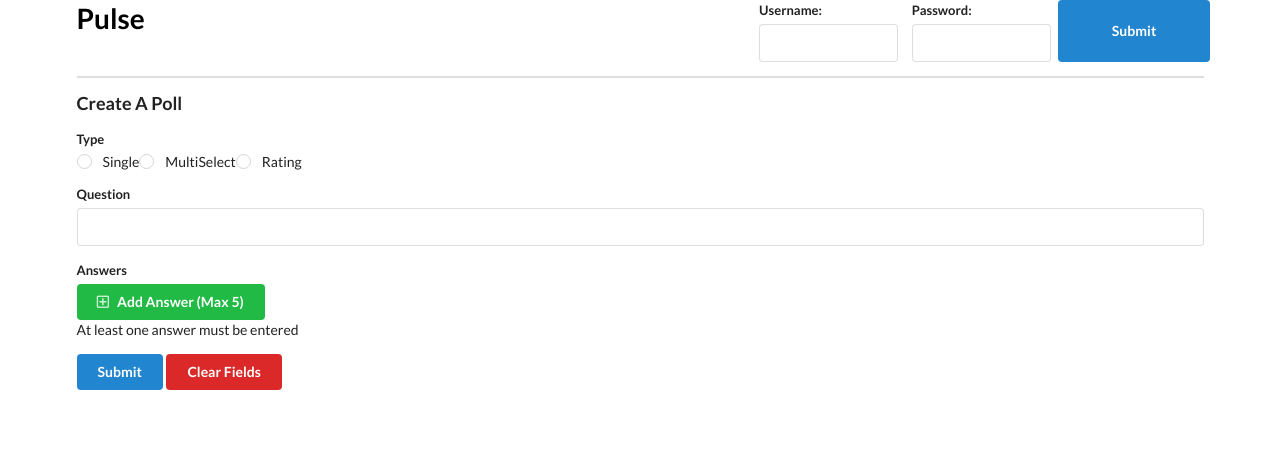
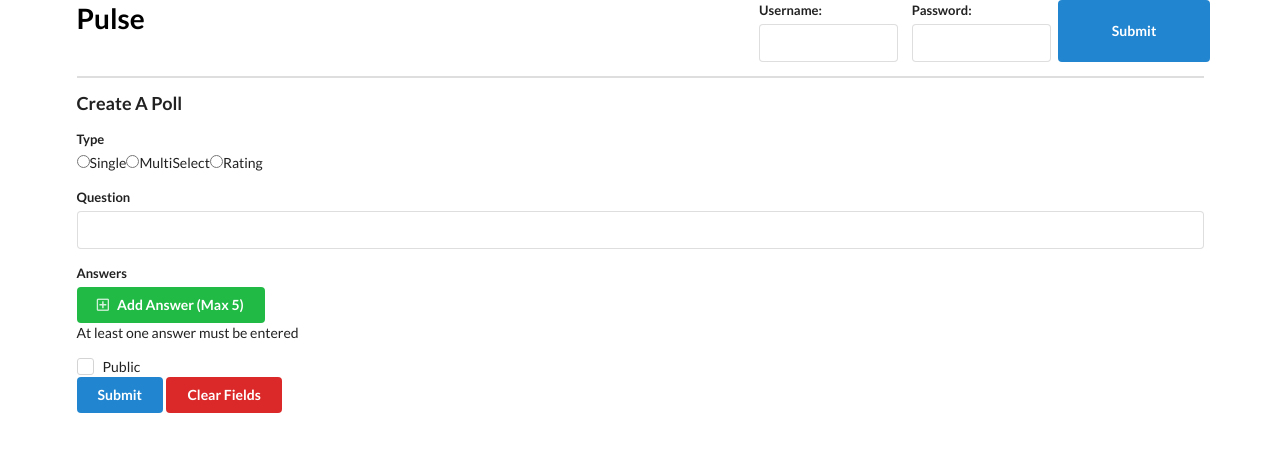
Before and after one commit to karynntran/polls, a React (Create React App) app in the folder app/: page /cards/create in a window 1280 px wide. Shown: the top 452 px of the page. Built offline with nearby package versions, Linux system fonts and the light colour scheme.

Commit message:
update public status rendering

```diff
--- a/app/src/actions/index.js
+++ b/app/src/actions/index.js
@@ -47,6 +47,7 @@ export const createCard = (formValues, user) => async dispatch => {
 };
 
 export const editCard = (formValues, cardId) => async dispatch => {
+	console.log(formValues)
 	const response = await db.patch(`/cards/${cardId}`, { ...formValues,
 		cardId
 	});
--- a/app/src/api/db.js
+++ b/app/src/api/db.js
@@ -1,15 +1,10 @@
 import axios from 'axios';
 
+
 // export default axios.create({
-// 	baseURL: 'http://localhost:3001'
+// 	baseURL: 'https://obscure-waters-40252.herokuapp.com/api'
 // })
 
 export default axios.create({
-	baseURL: 'https://obscure-waters-40252.herokuapp.com/api'
+	baseURL: 'http://localhost:8080/api'
 })
-
-
-
-// export default axios.create({
-			// 	baseURL: 'http://localhost:8080/api'
-			// })
--- a/app/src/components/cards/CardEdit.js
+++ b/app/src/components/cards/CardEdit.js
@@ -11,18 +11,19 @@ class CardEdit extends React.Component {
 	}
 
 	onSubmit = formValues => {
-
 		this.props.editCard(formValues, this.props.match.params.id);
 	}
 
 	render() {
+
 		if (!this.props.card) {
 			return <div>Loading...</div>
 		}
+		console.log(this.props.card)
 		return (
 			<div>
 				<h3>Edit A Poll</h3>
-				<CardForm onSubmit={this.onSubmit} initialValues={_.pick(this.props.card, 'question', 'answers', 'type')} />
+				<CardForm onSubmit={this.onSubmit} initialValues={_.pick(this.props.card, 'question', 'answers', 'type', 'permissions')} />
 			</div>
 		)
 	}
--- a/app/src/components/cards/CardForm.js
+++ b/app/src/components/cards/CardForm.js
@@ -12,6 +12,8 @@ import history from '../../history';
 
 
 class CardForm extends React.Component {
+	state = { checked: true }
+
 	renderError = ({ error, touched }) => {
 		if (touched && error) {
 			return (
@@ -75,10 +77,20 @@ class CardForm extends React.Component {
 
 	}
 
-	renderRadioField = ({ input, label }) => {
+	renderTypeField = ({ input, label }) => {
 		return (
-			<div className="ui radio checkbox">
+			<div className="ui radio">
 				<input {...input} type="radio"></input>
+				<label>{label}</label>
+			</div>
+		)
+	}
+
+
+	renderPublicField = ({ input, label }) => {
+		return (
+			<div className="ui checkbox">
+				<input {...input} type="checkbox" checked={this.props.checkedStatus}></input>
 				<label>{label}</label>
 			</div>
 		)
@@ -96,17 +108,18 @@ class CardForm extends React.Component {
 				<div className="field">
 					<label>Type</label>
 					<div className="inline fields">
-						<Field name="type" component={this.renderRadioField} type="radio" label="Single" value="single"/>
-						<Field name="type" component={this.renderRadioField} type="radio" label="MultiSelect" value="multi"/>
-						<Field name="type" component={this.renderRadioField} type="radio" label="Rating" value="rating"/>
+						<Field name="type" component={this.renderTypeField} type="radio" label="Single" value="single"/>
+						<Field name="type" component={this.renderTypeField} type="radio" label="MultiSelect" value="multi"/>
+						<Field name="type" component={this.renderTypeField} type="radio" label="Rating" value="rating"/>
 					</div>
 				</div>
 				<Field name="question" component={this.renderQuestion} label="Question" />
      			<FieldArray typeSelection={this.props.formType} name="answers" component={this.renderAnswersArray}/>
-
+				<Field name="permissions.public" component={this.renderPublicField} label="Public" />
+				<div>
 				<button className="ui button primary">Submit</button>
 				<button className="ui button red" onClick={() => this.props.reset()}>Clear Fields</button>
-
+				</div>
 			</form>
 		)
 	}
@@ -156,9 +169,10 @@ const selector = formValueSelector('cardForm')
 
 CardForm = connect(
 	state => ({
-		formType: selector(state, 'type')
+		formType: selector(state, 'type'),
+		checkedStatus: selector(state, 'permissions.public')
 	})
 )(CardForm)
 
 
-export default reduxForm({ form: 'cardForm', validate })(CardForm)
+export default reduxForm({ form: 'cardForm', enableReinitialize: true, validate })(CardForm)
```
